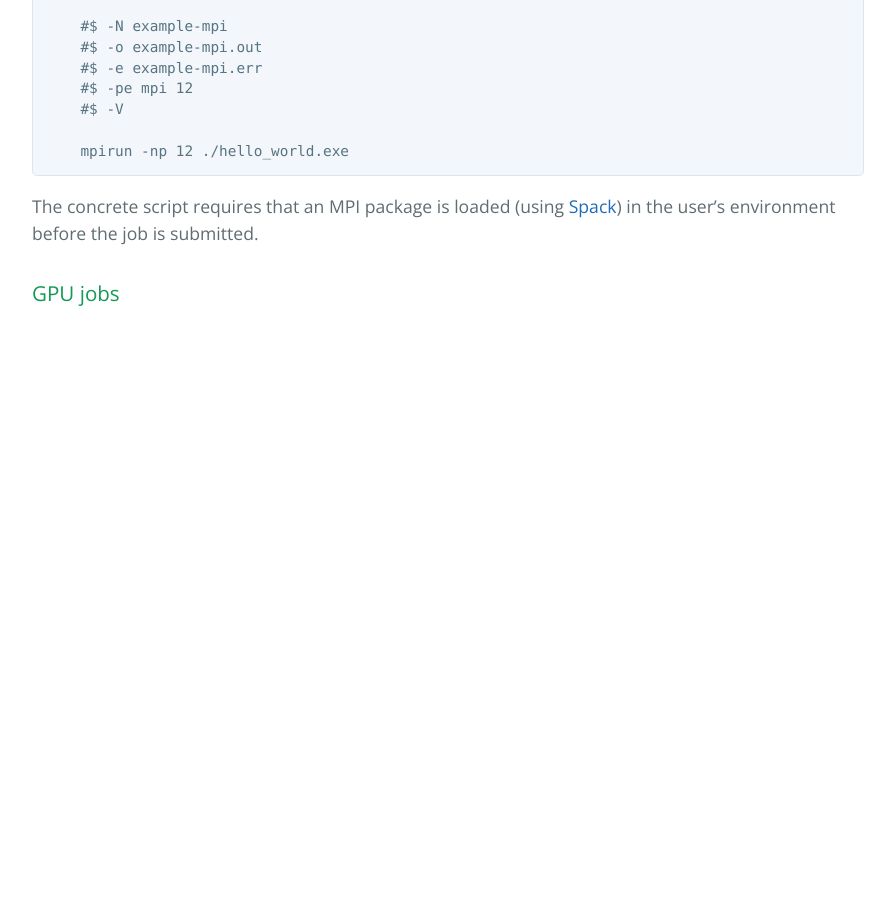
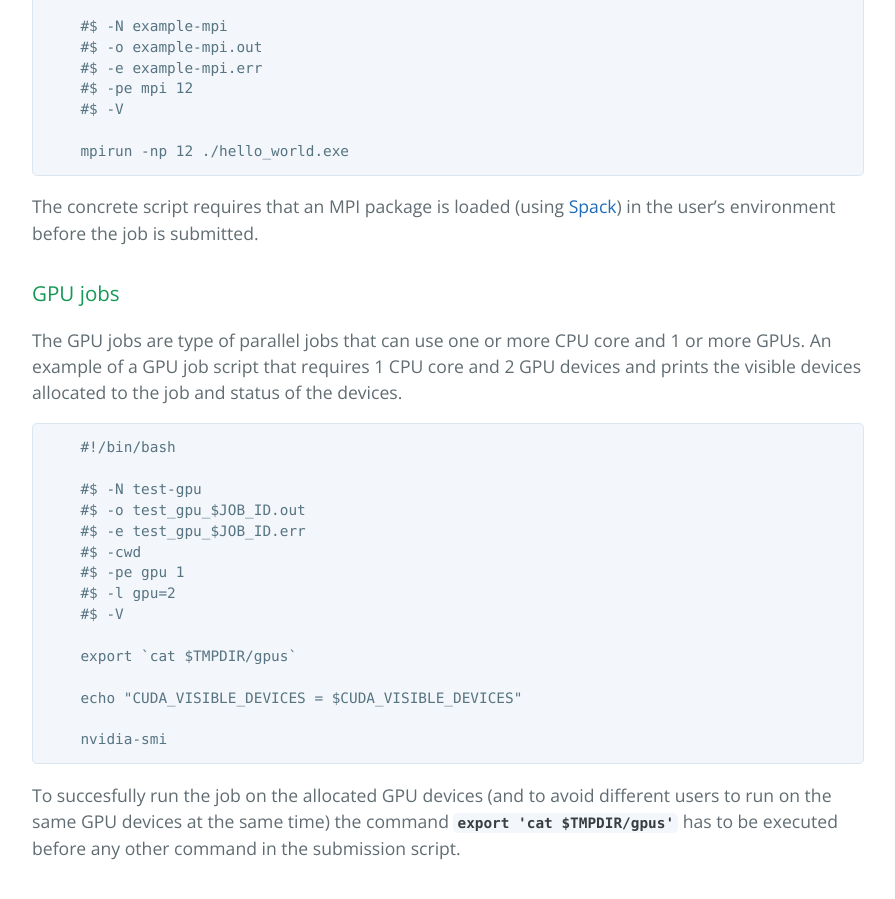
Before and after one commit to HybridScale/orthus, a Jekyll site: the page built from running.md, in a window 1280 px wide and 900 px high, scrolled down 4119 px. Shown: the whole window, without its empty margins (192-1087 px from the left). Built offline with Jekyll 4.4.1, drawn with Linux system fonts in a browser that asks for light colours; before the commit the page ends 4476 px from its top, so only the background shows below that; some of the changed text lies outside the part shown.

Commit message:
Example of GPU jobs

````diff
--- a/running.md
+++ b/running.md
@@ -150,3 +150,23 @@ To start parallel jobs it is necessary to specify the desire parallel environmen
 The concrete script requires that an MPI package is loaded (using [Spack](https://hybridscale.github.io/orthus/applications#loading-and-unloading-packages)) in the user's environment before the job is submitted.
 
 ### GPU jobs
+
+The GPU jobs are type of parallel jobs that can use one or more CPU core and 1 or more GPUs. An example of a GPU job script that requires 1 CPU core and 2 GPU devices and prints the visible devices allocated to the job and status of the devices.
+```
+    #!/bin/bash
+
+    #$ -N test-gpu
+    #$ -o test_gpu_$JOB_ID.out
+    #$ -e test_gpu_$JOB_ID.err
+    #$ -cwd
+    #$ -pe gpu 1
+    #$ -l gpu=2
+    #$ -V
+
+    export `cat $TMPDIR/gpus`
+
+    echo "CUDA_VISIBLE_DEVICES = $CUDA_VISIBLE_DEVICES"
+
+    nvidia-smi
+```
+To succesfully run the job on the allocated GPU devices (and to avoid different users to run on the same GPU devices at the same time) the command **`export 'cat $TMPDIR/gpus'`** has to be executed before any other command in the submission script.
````
Also changed, not shown: other parts of running.md (+1 -1 lines).
